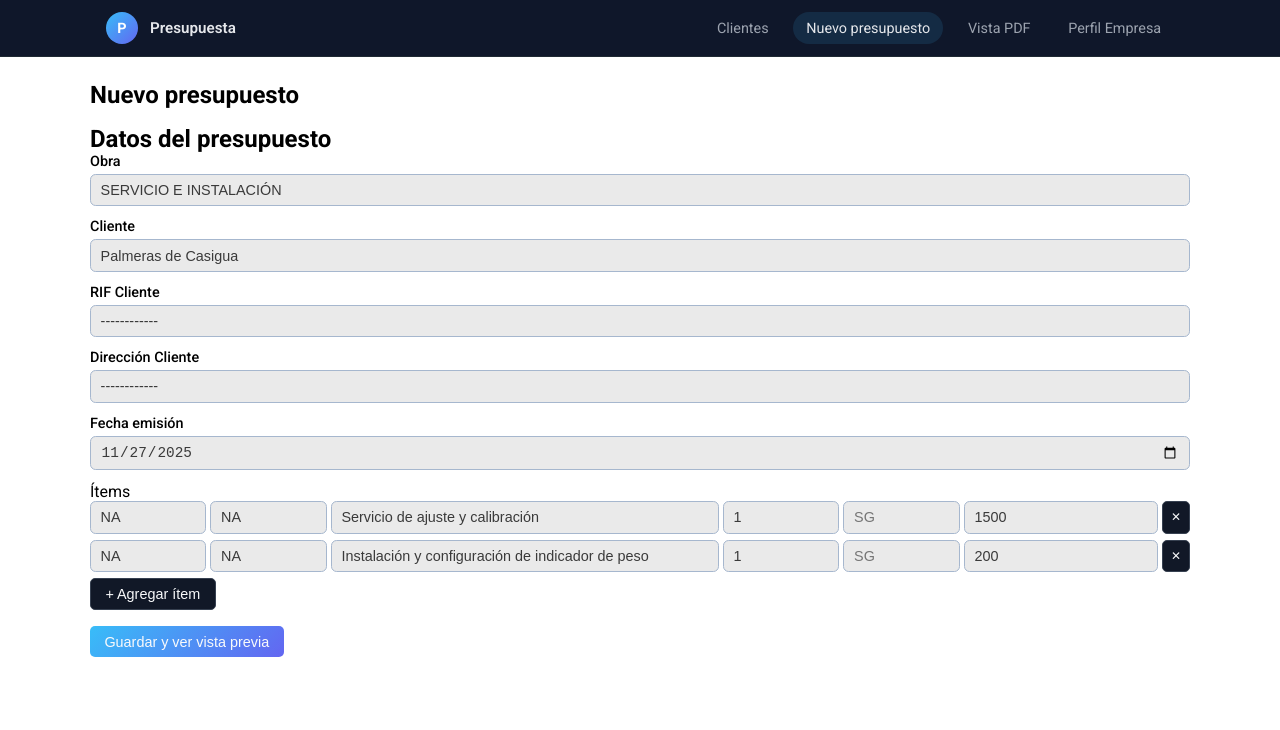
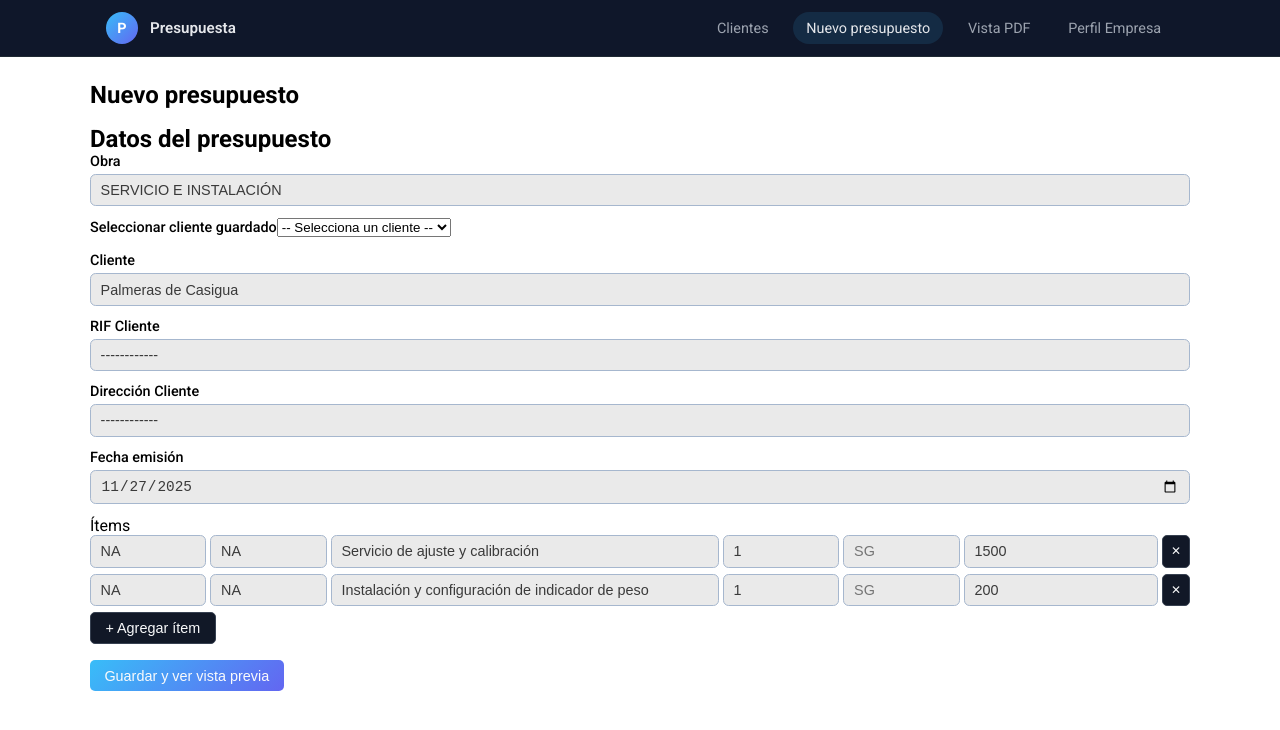
Before and after one commit to Pedrogj/Budget-generator-app, a React (Vite) app: page /quotes/new in a window 1280 px wide. Shown: the top 730 px of the page. Built offline with nearby package versions, Linux system fonts and the light colour scheme; what @react-pdf/renderer would draw is missing.

Commit message:
Edit QuoteFormPage component

```diff
--- a/src/pages/QuoteFormPage/QuoteFormPage.tsx
+++ b/src/pages/QuoteFormPage/QuoteFormPage.tsx
@@ -8,6 +8,7 @@ import {
   type SubmitHandler,
 } from 'react-hook-form';
 import { useQuote } from '../../context/QuoteContext';
+import type { ChangeEvent } from 'react';
 
 const itemSchema = z.object({
   code: z.string().default('NA'),
@@ -35,7 +36,7 @@ type FormValues = z.infer<typeof formSchema>;
 export const QuoteFormPage = () => {
   const navigate = useNavigate();
 
-  const { quote, items, setFromForm } = useQuote();
+  const { quote, items, setFromForm, clients } = useQuote();
 
   const resolver: Resolver<FormValues> = zodResolver(
     formSchema
@@ -45,6 +46,7 @@ export const QuoteFormPage = () => {
     control,
     register,
     handleSubmit,
+    setValue,
     formState: { errors },
   } = useForm<FormValues>({
     resolver,
@@ -78,6 +80,18 @@ export const QuoteFormPage = () => {
     navigate('/quotes/preview');
   };
 
+  const handleClientSelect = (e: ChangeEvent<HTMLSelectElement>) => {
+    const clientId = e.target.value;
+    if (!clientId) return;
+
+    const selected = clients.find((c) => c.id === clientId);
+    if (!selected) return;
+
+    setValue('client', selected.name);
+    setValue('clientRif', selected.rif);
+    setValue('clientAddress', selected.address);
+  };
+
   return (
     <div className="page">
       <h1>Nuevo presupuesto</h1>
@@ -92,6 +106,26 @@ export const QuoteFormPage = () => {
               style={{ width: '100%' }}
             />
           </label>
+
+          {/* Selector de cliente guardado */}
+          <label>
+            <span>Seleccionar cliente guardado</span>
+            <select
+              onChange={handleClientSelect}
+              defaultValue=""
+            >
+              <option value="">-- Selecciona un cliente --</option>
+              {clients.map((client) => (
+                <option
+                  key={client.id}
+                  value={client.id}
+                >
+                  {client.name}
+                </option>
+              ))}
+            </select>
+          </label>
+
           <label>
             <span>Cliente</span>
             <input
```
